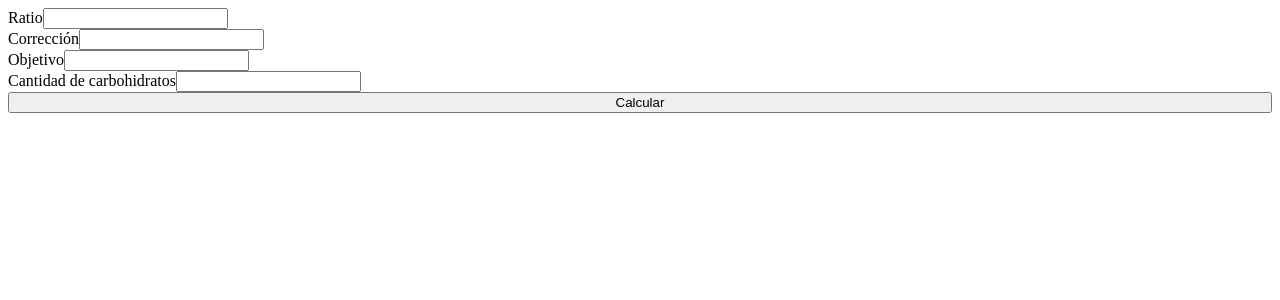
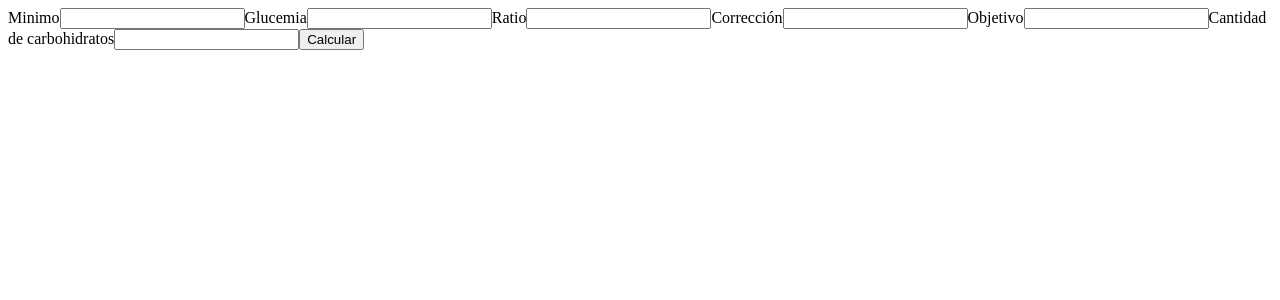
Before and after one commit to Pancreas-Digital/bolus-calculator, a Next.js app: page / in a window 1280 px wide. Shown: the top 300 px of the page. Built offline with nearby package versions, Linux system fonts and the light colour scheme.

Commit message:
First calculation

```diff
--- a/components/Calculator/index.js
+++ b/components/Calculator/index.js
@@ -3,55 +3,90 @@ import styles from './styles.module.scss';
 
 export default function Calculator() {
   const [form, setForm] = useState({
+    minimo: '',
+    glucemia: '',
     ratio: '',
     correction: '',
     objective: '',
     amountOfCarbs: '',
   });
-
-
+  const [result, setResult] = useState();
+  /**
+   * Runs on every refresh
+   */
   useEffect(() => {
     console.log('form', form);
-  }, [form])
+    //   const valueInStorage = localStorage.getItem("form")
 
+    //   if (valueInStorage){
+    //     return
+    //   }
+    //   valueInStorage.setItem("form", JSON.stringify(form))
+    //
+  }, [form]);
 
+  /**
+   * Runs on init only
+   */
   useEffect(() => {
-    const valueInStorage = localStorage.getItem("ratio")
-    // setRatio(valueInStorage)
-  }, [])
+    const valueInStorage = localStorage.getItem('form');
+    if (valueInStorage) {
+      setForm(JSON.parse(valueInStorage));
+    }
+  }, []);
 
   const handleChange = (event) => {
     const { value, name } = event.target;
 
-    localStorage.setItem("ratio", value);
-
-    setForm(prevState => {
-      return {
+    setForm((prevState) => {
+      const newForm = {
         ...prevState,
-        [name]: value
+        [name]: Number(value),
+      };
+      localStorage.setItem('form', JSON.stringify(newForm));
+      return newForm;
+    });
+  };
+  const handleSubmit = (event) => {
+    event.preventDefault();
+    let res = form.amountOfCarbs / form.ratio;
+    if (form.glucemia > form.correction) {
+      res = res + form.minimo;
     }
-    })
+    console.log(res);
+    res = Math.round(res * 2) / 2;
+    setResult(res);
   };
-
   return (
-    <div className={ styles.component }>
+    <div className={styles.component}>
+      <form onSubmit={handleSubmit}>
+        <label>
+          Minimo
+          <input value={form.minimo} name="minimo" onChange={handleChange} type="text" />
+        </label>
+        <label>
+          Glucemia
+          <input value={form.glucemia} name="glucemia" onChange={handleChange} type="text" />
+        </label>
         <label>
           Ratio
-        <input value={form.ratio} name="ratio" onChange={ handleChange } type="text" />
+          <input value={form.ratio} name="ratio" onChange={handleChange} type="text" />
         </label>
         <label>
           Corrección
-        <input value={form.correction} name="correction" onChange={ handleChange } type="text" />
+          <input value={form.correction} name="correction" onChange={handleChange} type="text" />
         </label>
         <label>
           Objetivo
-        <input value={form.objective} name="objective" onChange={ handleChange } type="text" />
+          <input value={form.objective} name="objective" onChange={handleChange} type="text" />
         </label>
         <label>
           Cantidad de carbohidratos
-        <input value={form.amountOfCarbs} name="amountOfCarbs" onChange={ handleChange } type="text" />
+          <input value={form.amountOfCarbs} name="amountOfCarbs" onChange={handleChange} type="text" />
         </label>
-      <button>Calcular</button>
+        <button type="submit">Calcular</button>
+        <span>{result}</span>
+      </form>
     </div>
   );
-};
+}
```
Lines whose indentation alone changed are shown as unchanged.
